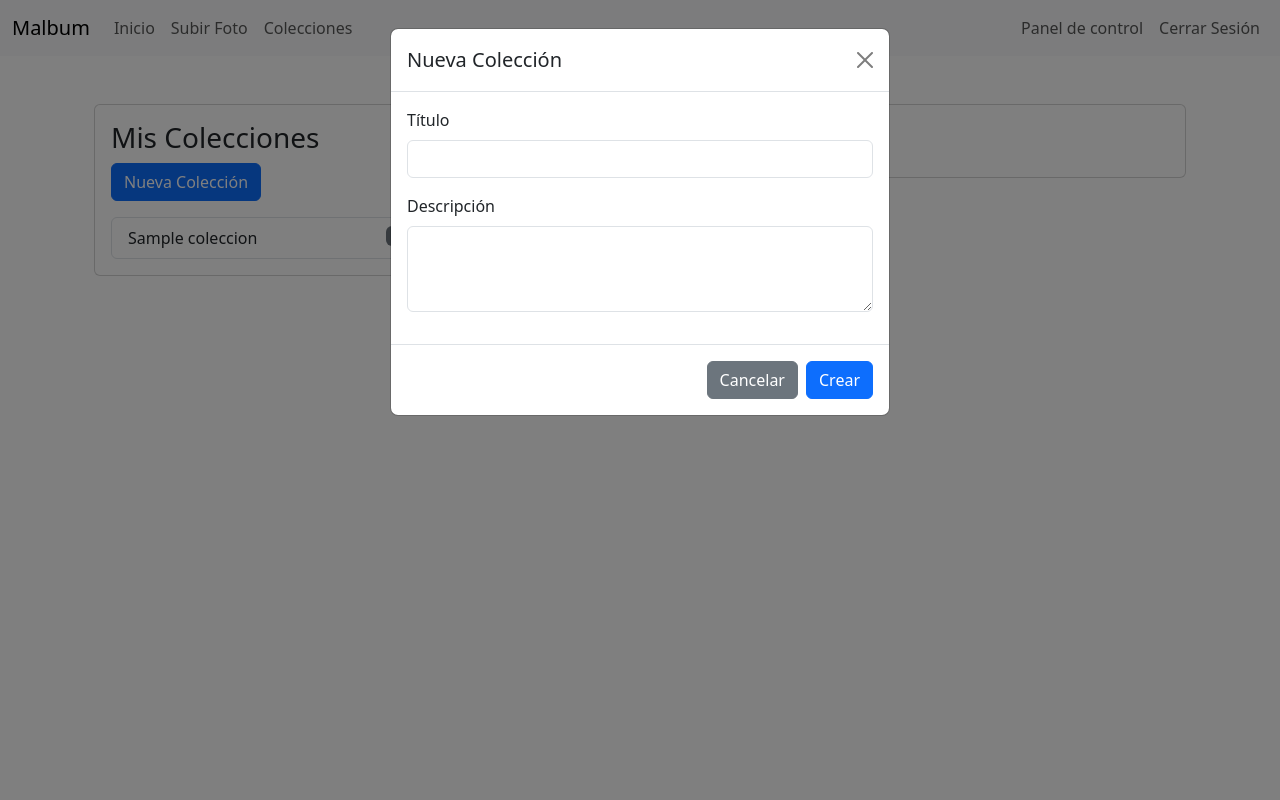
After one commit to jsdgdo/malbum, a Django app: page /colecciones/ in a window 1280 px wide, after a click on "Nueva Colección". The commit adds this page. Run offline with Django 5.2, Linux system fonts and the light colour scheme; a user stored in the database is signed in; tables that the repository leaves empty hold one stand-in row (values such as "Sample post"); some libraries are stand-ins or nearby versions.

Commit message:
Agregado el flow de colecciones

```diff
--- a/malbum/urls.py
+++ b/malbum/urls.py
@@ -43,6 +43,10 @@ urlpatterns = [
     path('solicitudes/', views.gestionar_solicitudes, name='gestionar_solicitudes'),
     path('solicitud/<int:solicitud_id>/responder/', views.responder_solicitud, name='responder_solicitud'),
     path('descargar/<str:token>/', views.descargar_imagen, name='descargar_imagen'),
+    path('colecciones/', views.gestionar_colecciones, name='gestionar_colecciones'),
+    path('colecciones/buscar-fotos/', views.buscar_fotos, name='buscar_fotos'),
+    path('colecciones/agregar-foto/', views.agregar_foto_coleccion, name='agregar_foto_coleccion'),
+    path('colecciones/quitar-foto/', views.quitar_foto_coleccion, name='quitar_foto_coleccion'),
 ]
 
 urlpatterns += static(settings.MEDIA_URL, document_root=settings.MEDIA_ROOT)
--- a/malbum/views.py
+++ b/malbum/views.py
@@ -23,6 +23,7 @@ from django.utils import timezone
 import uuid
 from django.contrib import messages
 from django.urls import reverse
+from django.db.models import Q
 
 def inicio(request):
   if request.user.is_authenticated:
@@ -395,3 +396,76 @@ def descargar_imagen(request, token):
         response.write(img.read())
 
     return response
+
+@login_required
+def gestionar_colecciones(request):
+    colecciones = Coleccion.objects.filter(usuario=request.user)
+    coleccion_actual = None
+
+    if request.method == 'POST':
+        # Crear nueva colección
+        titulo = request.POST.get('titulo')
+        descripcion = request.POST.get('descripcion')
+        if titulo:
+            coleccion = Coleccion.objects.create(
+                titulo=titulo,
+                descripcion=descripcion,
+                usuario=request.user
+            )
+            return redirect('gestionar_colecciones')
+
+    # Obtener colección seleccionada
+    coleccion_id = request.GET.get('coleccion_id')
+    if coleccion_id:
+        coleccion_actual = get_object_or_404(Coleccion, id=coleccion_id, usuario=request.user)
+
+    return render(request, 'colecciones.html', {
+        'colecciones': colecciones,
+        'coleccion_actual': coleccion_actual
+    })
+
+@login_required
+def buscar_fotos(request):
+    query = request.GET.get('q', '')
+    if len(query) >= 2:
+        fotos = Foto.objects.filter(
+            usuario=request.user
+        ).filter(
+            Q(titulo__icontains=query) |
+            Q(descripcion__icontains=query)
+        )[:10]  # Limitar a 10 resultados
+
+        resultados = [{
+            'id': foto.id,
+            'titulo': foto.titulo,
+            'thumbnail_url': foto.get_thumbnail_url()
+        } for foto in fotos]
+
+        return JsonResponse({'fotos': resultados})
+    return JsonResponse({'fotos': []})
+
+@login_required
+@require_POST
+def agregar_foto_coleccion(request):
+    data = json.loads(request.body)
+    foto_id = data.get('foto_id')
+    coleccion_id = data.get('coleccion_id')
+
+    coleccion = get_object_or_404(Coleccion, id=coleccion_id, usuario=request.user)
+    foto = get_object_or_404(Foto, id=foto_id, usuario=request.user)
+
+    coleccion.fotos.add(foto)
+    return JsonResponse({'success': True})
+
+@login_required
+@require_POST
+def quitar_foto_coleccion(request):
+    data = json.loads(request.body)
+    foto_id = data.get('foto_id')
+    coleccion_id = data.get('coleccion_id')
+
+    coleccion = get_object_or_404(Coleccion, id=coleccion_id, usuario=request.user)
+    foto = get_object_or_404(Foto, id=foto_id, usuario=request.user)
+
+    coleccion.fotos.remove(foto)
+    return JsonResponse({'success': True})
--- a/templates/base.html
+++ b/templates/base.html
@@ -38,6 +38,9 @@
             {% if user.is_authenticated %}
               <li class="nav-item">
                 <a class="nav-link" href="{% url 'subir_foto' %}">Subir Foto</a>
+              </li>
+              <li class="nav-item">
+                <a class="nav-link" href="{% url 'gestionar_colecciones' %}">Colecciones</a>
               </li>
             {% endif %}
           </ul>
--- /dev/null
+++ b/templates/colecciones.html
@@ -0,0 +1,185 @@
+{% extends 'base.html' %}
+{% load static %}
+
+{% block title %}Gestionar Colecciones{% endblock %}
+
+{% block content %}
+<div class="container mt-5">
+    <div class="row">
+        <!-- Lista de Colecciones -->
+        <div class="col-md-4">
+            <div class="card">
+                <div class="card-body">
+                    <h3>Mis Colecciones</h3>
+                    <button class="btn btn-primary mb-3" data-bs-toggle="modal" data-bs-target="#nuevaColeccionModal">
+                        Nueva Colección
+                    </button>
+                    <div class="list-group">
+                        {% for coleccion in colecciones %}
+                            <a href="?coleccion_id={{ coleccion.id }}"
+                               class="list-group-item list-group-item-action {% if coleccion_actual.id == coleccion.id %}active{% endif %}">
+                                {{ coleccion.titulo }}
+                                <span class="badge bg-secondary float-end">{{ coleccion.fotos.count }}</span>
+                            </a>
+                        {% empty %}
+                            <p class="text-muted">No hay colecciones creadas.</p>
+                        {% endfor %}
+                    </div>
+                </div>
+            </div>
+        </div>
+
+        <!-- Detalles de la Colección -->
+        <div class="col-md-8">
+            {% if coleccion_actual %}
+                <div class="card">
+                    <div class="card-body">
+                        <h3>{{ coleccion_actual.titulo }}</h3>
+                        <p>{{ coleccion_actual.descripcion }}</p>
+
+                        <h4 class="mt-4">Fotos en esta colección</h4>
+                        <div class="row">
+                            {% for foto in coleccion_actual.fotos.all %}
+                                <div class="col-md-4 mb-3">
+                                    <div class="card">
+                                        <img src="{{ foto.get_thumbnail_url }}" class="card-img-top" alt="{{ foto.titulo }}">
+                                        <div class="card-body">
+                                            <h5 class="card-title">{{ foto.titulo }}</h5>
+                                            <button class="btn btn-danger btn-sm"
+                                                    onclick="quitarFoto('{{ foto.id }}', '{{ coleccion_actual.id }}')">
+                                                Quitar
+                                            </button>
+                                        </div>
+                                    </div>
+                                </div>
+                            {% endfor %}
+                        </div>
+
+                        <h4 class="mt-4">Agregar fotos</h4>
+                        <div class="mb-3">
+                            <input type="text" id="buscarFotos" class="form-control"
+                                   placeholder="Buscar fotos por título o descripción...">
+                        </div>
+                        <div id="resultadosBusqueda" class="row">
+                            <!-- Aquí se mostrarán los resultados de la búsqueda -->
+                        </div>
+                    </div>
+                </div>
+            {% else %}
+                <div class="card">
+                    <div class="card-body">
+                        <p class="text-muted">Selecciona una colección para ver sus detalles.</p>
+                    </div>
+                </div>
+            {% endif %}
+        </div>
+    </div>
+</div>
+
+<!-- Modal Nueva Colección -->
+<div class="modal fade" id="nuevaColeccionModal" tabindex="-1">
+    <div class="modal-dialog">
+        <div class="modal-content">
+            <div class="modal-header">
+                <h5 class="modal-title">Nueva Colección</h5>
+                <button type="button" class="btn-close" data-bs-dismiss="modal"></button>
+            </div>
+            <div class="modal-body">
+                <form id="nuevaColeccionForm" method="post">
+                    {% csrf_token %}
+                    <div class="mb-3">
+                        <label for="titulo" class="form-label">Título</label>
+                        <input type="text" class="form-control" id="titulo" name="titulo" required>
+                    </div>
+                    <div class="mb-3">
+                        <label for="descripcion" class="form-label">Descripción</label>
+                        <textarea class="form-control" id="descripcion" name="descripcion" rows="3"></textarea>
+                    </div>
+                </form>
+            </div>
+            <div class="modal-footer">
+                <button type="button" class="btn btn-secondary" data-bs-dismiss="modal">Cancelar</button>
+                <button type="submit" form="nuevaColeccionForm" class="btn btn-primary">Crear</button>
+            </div>
+        </div>
+    </div>
+</div>
+
+<script>
+document.addEventListener('DOMContentLoaded', function() {
+    const buscarInput = document.getElementById('buscarFotos');
+    const resultadosDiv = document.getElementById('resultadosBusqueda');
+    let timeoutId;
+
+    buscarInput.addEventListener('input', function() {
+        clearTimeout(timeoutId);
+        timeoutId = setTimeout(() => {
+            const query = this.value;
+            if (query.length >= 2) {
+                buscarFotos(query);
+            } else {
+                resultadosDiv.innerHTML = '';
+            }
+        }, 300);
+    });
+});
+
+function buscarFotos(query) {
+    fetch(`{% url 'buscar_fotos' %}?q=${encodeURIComponent(query)}`)
+        .then(response => response.json())
+        .then(data => {
+            const resultadosDiv = document.getElementById('resultadosBusqueda');
+            resultadosDiv.innerHTML = data.fotos.map(foto => `
+                <div class="col-md-4 mb-3">
+                    <div class="card">
+                        <img src="${foto.thumbnail_url}" class="card-img-top" alt="${foto.titulo}">
+                        <div class="card-body">
+                            <h5 class="card-title">${foto.titulo}</h5>
+                            <button class="btn btn-primary btn-sm"
+                                    onclick="agregarFoto('${foto.id}', '{{ coleccion_actual.id }}')">
+                                Agregar
+                            </button>
+                        </div>
+                    </div>
+                </div>
+            `).join('');
+        });
+}
+
+function agregarFoto(fotoId, coleccionId) {
+    fetch('{% url "agregar_foto_coleccion" %}', {
+        method: 'POST',
+        headers: {
+            'Content-Type': 'application/json',
+            'X-CSRFToken': document.querySelector('[name=csrfmiddlewaretoken]').value
+        },
+        body: JSON.stringify({ foto_id: fotoId, coleccion_id: coleccionId })
+    })
+    .then(response => response.json())
+    .then(data => {
+        if (data.success) {
+            location.reload();
+        }
+    });
+}
+
+function quitarFoto(fotoId, coleccionId) {
+    if (confirm('¿Estás seguro de querer quitar esta foto de la colección?')) {
+        fetch('{% url "quitar_foto_coleccion" %}', {
+            method: 'POST',
+            headers: {
+                'Content-Type': 'application/json',
+                'X-CSRFToken': document.querySelector('[name=csrfmiddlewaretoken]').value
+            },
+            body: JSON.stringify({ foto_id: fotoId, coleccion_id: coleccionId })
+        })
+        .then(response => response.json())
+        .then(data => {
+            if (data.success) {
+                location.reload();
+            }
+        });
+    }
+}
+</script>
+{% endblock %}
```
